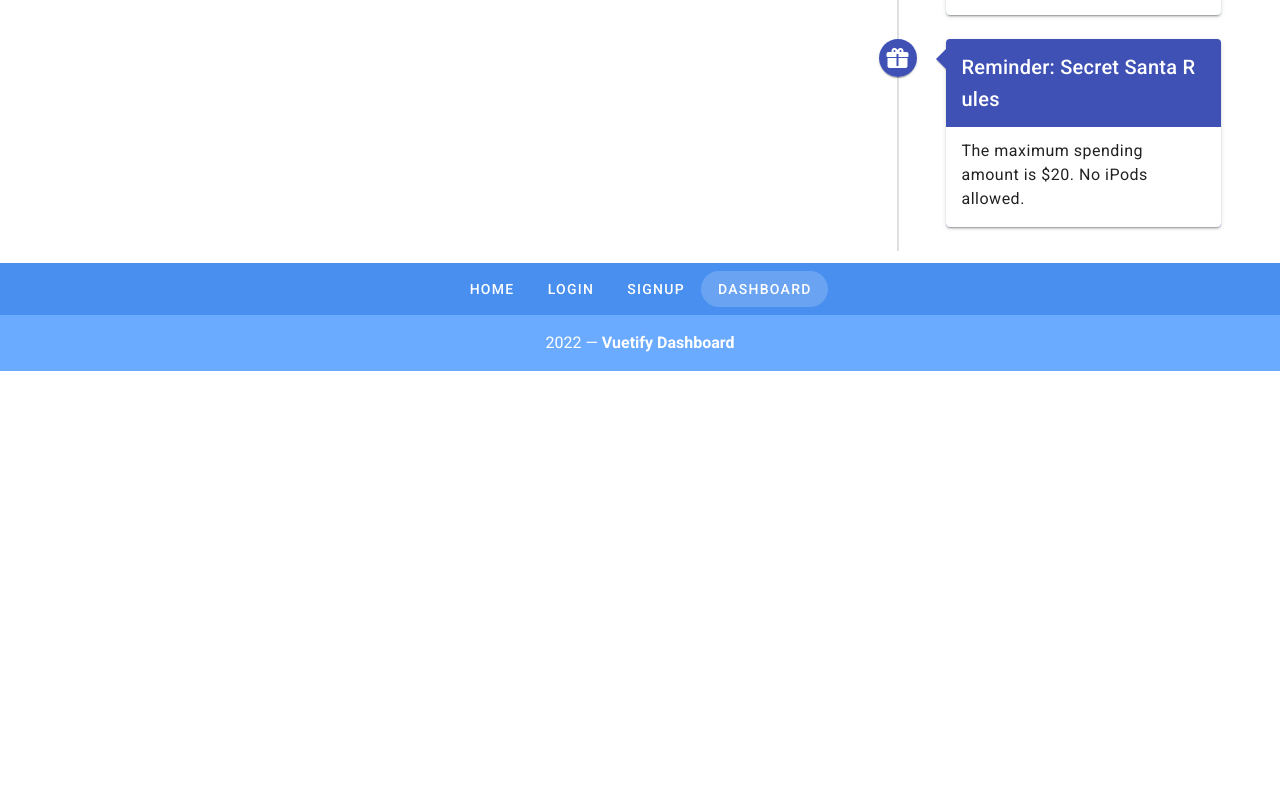
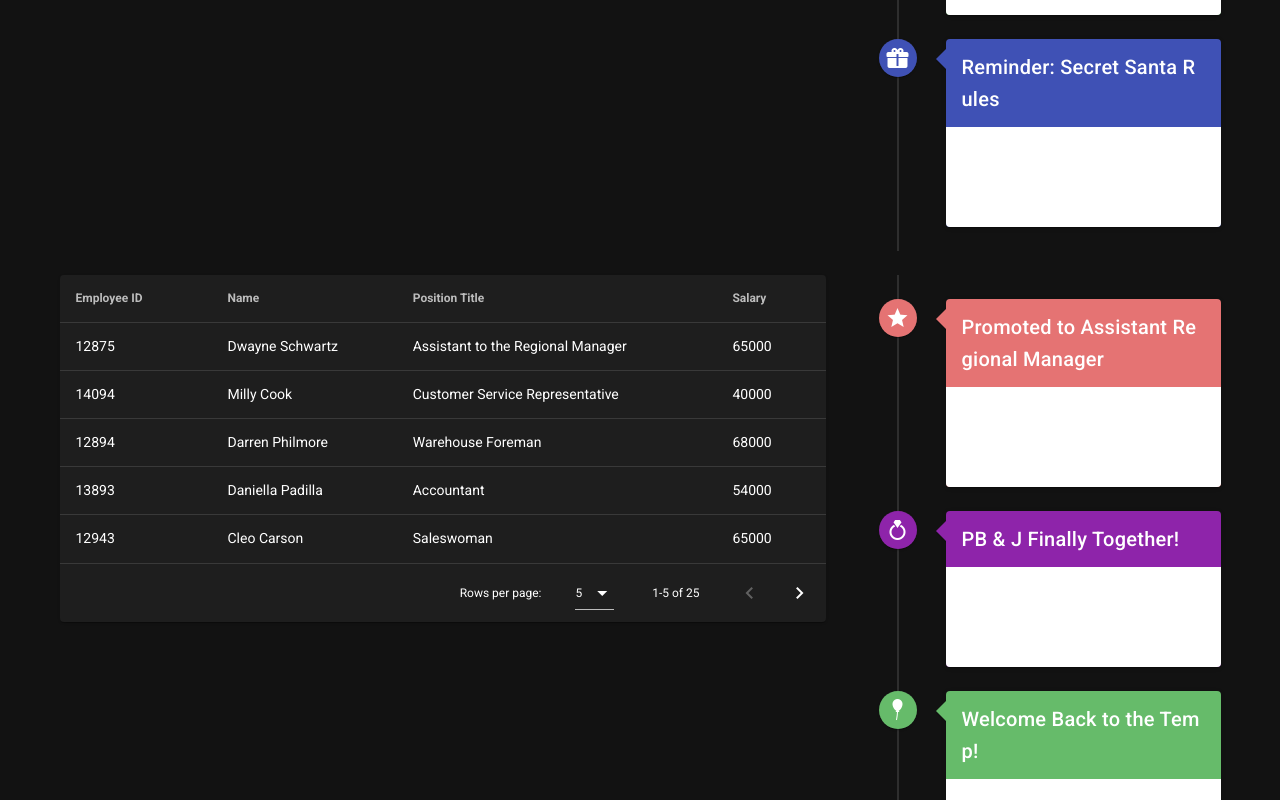
Before and after one commit to Ujez/vuetify-app, a Vue app: page /dashboard in a window 1280 px wide. Shown: the part 1120-1920 px from the top of the page. Before the commit the page ends 1491 px from the top, so only its background shows below. Built offline with nearby package versions, Linux system fonts and the light colour scheme.

Commit message:
added the dark theme

```diff
--- a/src/plugins/vuetify.js
+++ b/src/plugins/vuetify.js
@@ -4,4 +4,8 @@
 Vue.use(Vuetify);
 
 export default new Vuetify({
+    icons: {
+		iconfont: 'mdi'
+	},
+    theme: { dark: true },
 });
--- a/src/views/dashboard.vue
+++ b/src/views/dashboard.vue
@@ -25,6 +25,16 @@
       <EventTimeline :timeline="timeline" />
      </v-col>
    </v-row>
+
+    <v-row id="below-the-fold" v-intersect="showMoreContent">
+      <v-col cols="12" md="8">
+        <EmployeesTable :employees="employees" @select-employee="setEmployee" />
+      </v-col>
+      <v-col cols="12" md="4">
+        <EventTimeline :timeline="timeline" />
+      </v-col>
+    </v-row>
+
 
     <v-snackbar v-model="snackbar" :left="$vuetify.breakpoint.lgAndUp">
       You have selected {{ selectedEmployee.name }},
@@ -73,6 +83,9 @@
       this.snackbar = true
       this.selectedEmployee.name = event.name
       this.selectedEmployee.title = event.title
+    },
+    showMoreContent(entries) {
+      this.loadNewContent = entries[0].isIntersecting
     }
   }
 }
```
